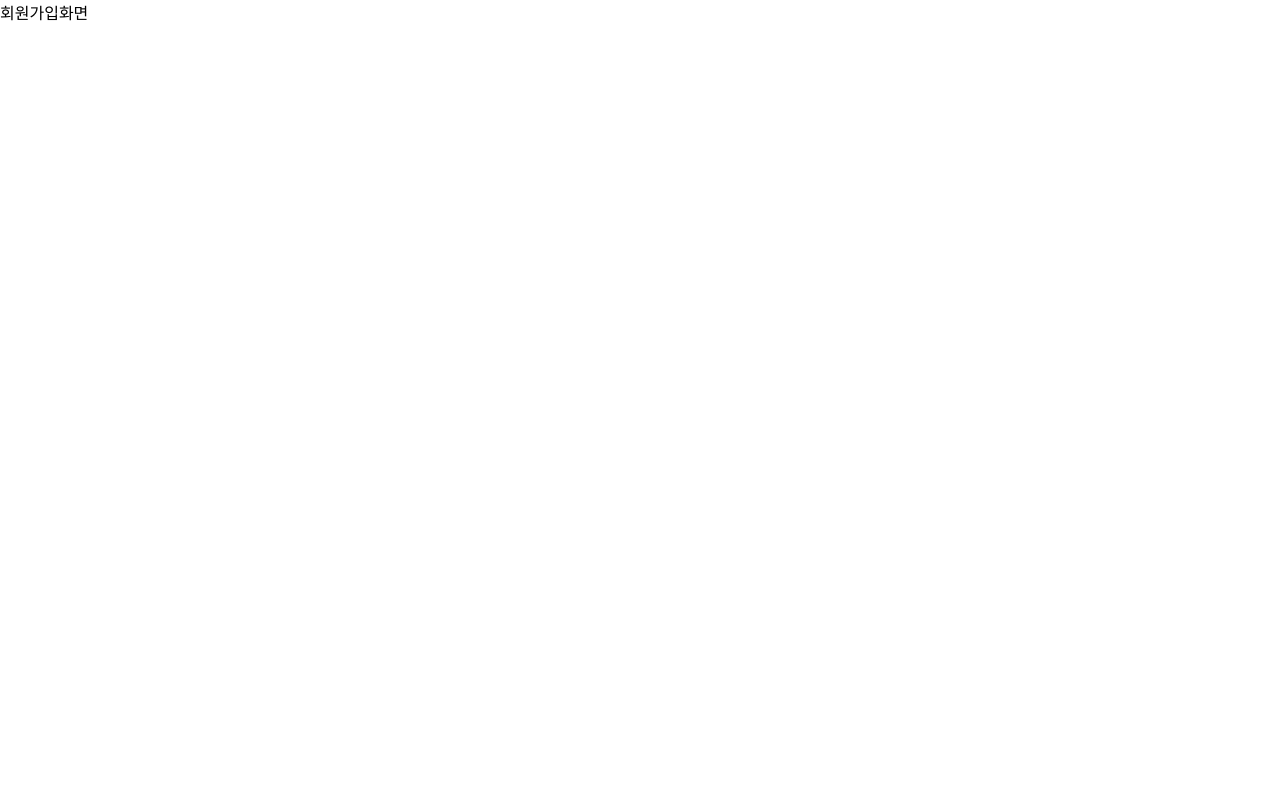
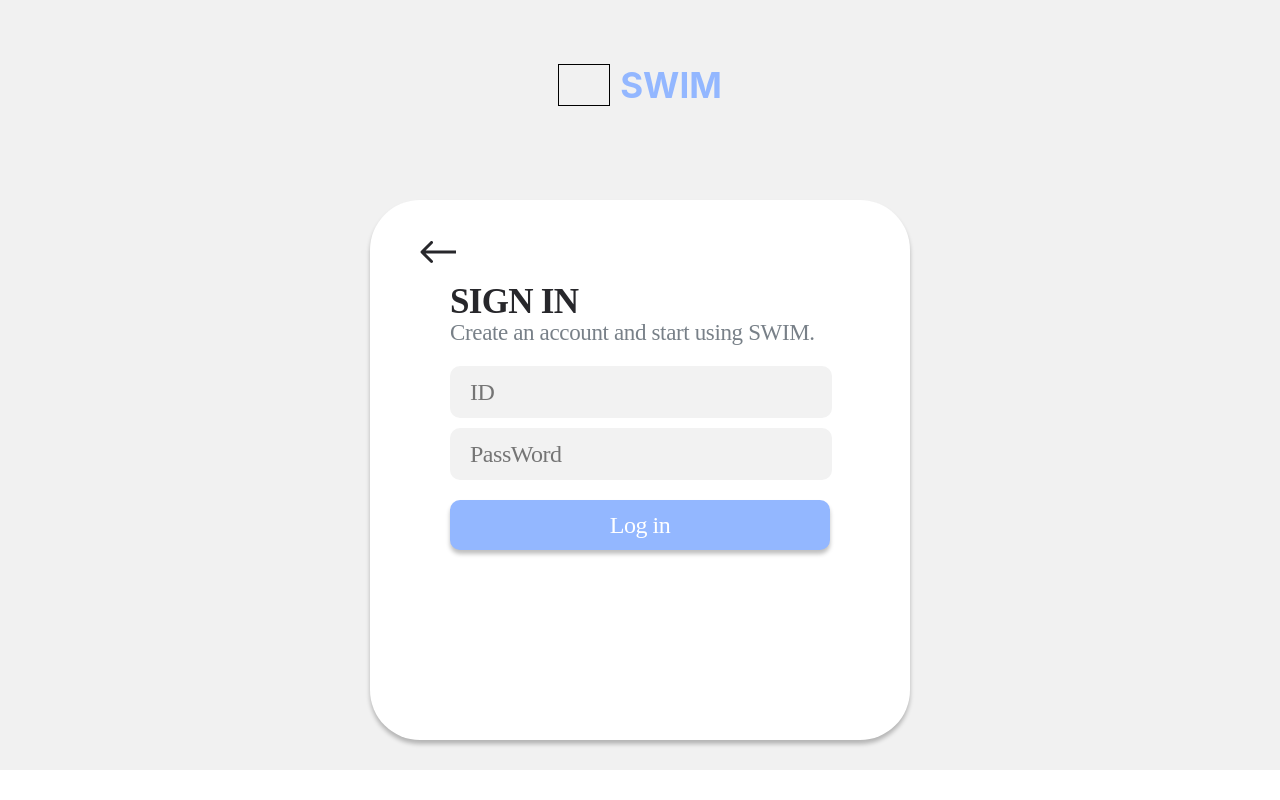
Before and after one commit to jpg723/SWIM-ToyProject, a React (Create React App) app in the folder demo/src/main/frontend/: page /sign-up in a window 1280 px wide. Built offline with nearby package versions, Linux system fonts and the light colour scheme.

Commit message:
[UPDATE]Signup 오류 수정

```diff
--- a/demo/src/main/frontend/src/Components/Member/Login.css
+++ b/demo/src/main/frontend/src/Components/Member/Login.css
@@ -76,7 +76,7 @@
 
     color: #788088;
     font-family: Montserrat;
-    font-size: 24px;
+    font-size: 23px;
     font-style: normal;
     font-weight: 500;
     line-height: normal;
--- a/demo/src/main/frontend/src/Components/Member/Signup.js
+++ b/demo/src/main/frontend/src/Components/Member/Signup.js
@@ -1,12 +1,46 @@
+import { Link } from "react-router-dom";
+import "./SignupForm.css";
+import SignupForm from "./SignupForm";
+import { useForm } from "react-hook-form";
+
+function Signup() {
+    return (
+        <div className="Login-entire">
+          <div id="Login-header">
+            <Link to="/" id="Login-header-content">
+              <div id="Login-logo-image"></div>
+              <text id="Login-logo-text">SWIM</text>
+            </Link>
+          </div>
+          <div className="Login-body">
+            <div className="Login-box">
+              <Link to="/" id="Login-box-back_btn">
+                <svg
+                  xmlns="http://www.w3.org/2000/svg"
+                  width="36"
+                  height="24"
+                  viewBox="0 0 36 24"
+                  fill="none"
+                >
+                  <path
+                    d="M0.939339 10.9393C0.353554 11.5251 0.353554 12.4749 0.939339 13.0607L10.4853 22.6066C11.0711 23.1924 12.0208 23.1924 12.6066 22.6066C13.1924 22.0208 13.1924 21.0711 12.6066 20.4853L4.12132 12L12.6066 3.51472C13.1924 2.92893 13.1924 1.97919 12.6066 1.3934C12.0208 0.807611 11.0711 0.807611 10.4853 1.3934L0.939339 10.9393ZM36 10.5L2 10.5V13.5L36 13.5V10.5Z"
+                    fill="#27272B"
+                  />
+                </svg>
+              </Link>
+
+              <div id="Login-box-login">SIGN IN</div>
+              <div id="Login-box-login_txt">
+              Create an account and start using SWIM.
+              </div>
+
+              <SignupForm />
 
 
-function Signup() {
-    /*id는 요소가 하나인 경우 많이 사용, css가 비슷한 요소가 많은 경우 사용*/
-    return (
-        <div>
-            회원가입화면
+            </div>
+          </div>
         </div>
-    );
+      );
 }
 
 export default Signup;
--- /dev/null
+++ b/demo/src/main/frontend/src/Components/Member/SignupForm.css
@@ -0,0 +1,45 @@
+form {
+    margin: 20px 60px 20px 60px;
+  }
+  #id,#password{
+      /* padding-left:  20px  ; */
+      height: 50px;
+      width: 360px;
+      border-radius: 10px;
+      background: hsl(0, 0%, 95%);
+      border: 0;
+      color: #788088;
+      font-family:    Montserrat;
+      font-size: 24px;
+      font-style: normal;
+      font-weight: 500;
+      line-height: normal;
+      letter-spacing: -0.48px;
+      padding-left: 20px;
+
+  }
+
+
+
+  #password{
+      margin-top: 10px;
+  }
+
+  #LoginForm-Login_btn{
+      height: 50px;
+      width: 100%;
+      margin-top: 20px;
+      border: none;
+      border-radius: 10px;
+      background: #93B7FF;
+      box-shadow: 0px 4px 4px 0px rgba(0, 0, 0, 0.25);
+
+      color: #FFF;
+      text-align: center;
+      font-family: Montserrat;
+      font-size: 24px;
+      font-style: normal;
+      font-weight: 500;
+      line-height: normal;
+      letter-spacing: -0.48px;
+  }
--- /dev/null
+++ b/demo/src/main/frontend/src/Components/Member/SignupForm.js
@@ -0,0 +1,58 @@
+import { useForm } from "react-hook-form";
+
+function SignupForm({
+  onSubmit = async (data) => {
+    await new Promise((r) => setTimeout(r, 1000));
+    alert(JSON.stringify(data));
+  },
+}) {
+  const {
+    register,
+    handleSubmit,
+    formState: { isSubmitting, isDirty, errors },
+  } = useForm();
+
+  return (
+    <form onSubmit={handleSubmit(onSubmit)}>
+      <div>
+        <input
+          id="id"
+          type="text"
+          placeholder="ID"
+          aria-invalid={!isDirty ? undefined : errors.email ? "true" : "false"}
+          {...register("email", {
+            required: "ID는 필수 입력입니다.",
+          })}
+        />
+        {errors.email && <small role="alert">{errors.email.message}</small>}
+      </div>
+
+      <div>
+        <input
+          id="password"
+          type="password"
+          placeholder="PassWord"
+          aria-invalid={
+            !isDirty ? undefined : errors.password ? "true" : "false"
+          }
+          {...register("password", {
+            required: "비밀번호는 필수 입력입니다.",
+            minLength: {
+              value: 8,
+              message: "8자리 이상 비밀번호를 사용하세요.",
+            },
+          })}
+        />
+        {errors.password && (
+          <small role="alert">{errors.password.message}</small>
+        )}
+      </div>
+
+      <button id="LoginForm-Login_btn" type="submit" disabled={isSubmitting}>
+        Log in
+      </button>
+    </form>
+  );
+}
+
+export default SignupForm;
```
Also changed, not shown: demo/src/main/frontend/src/Components/Member/Signup.css (added).
